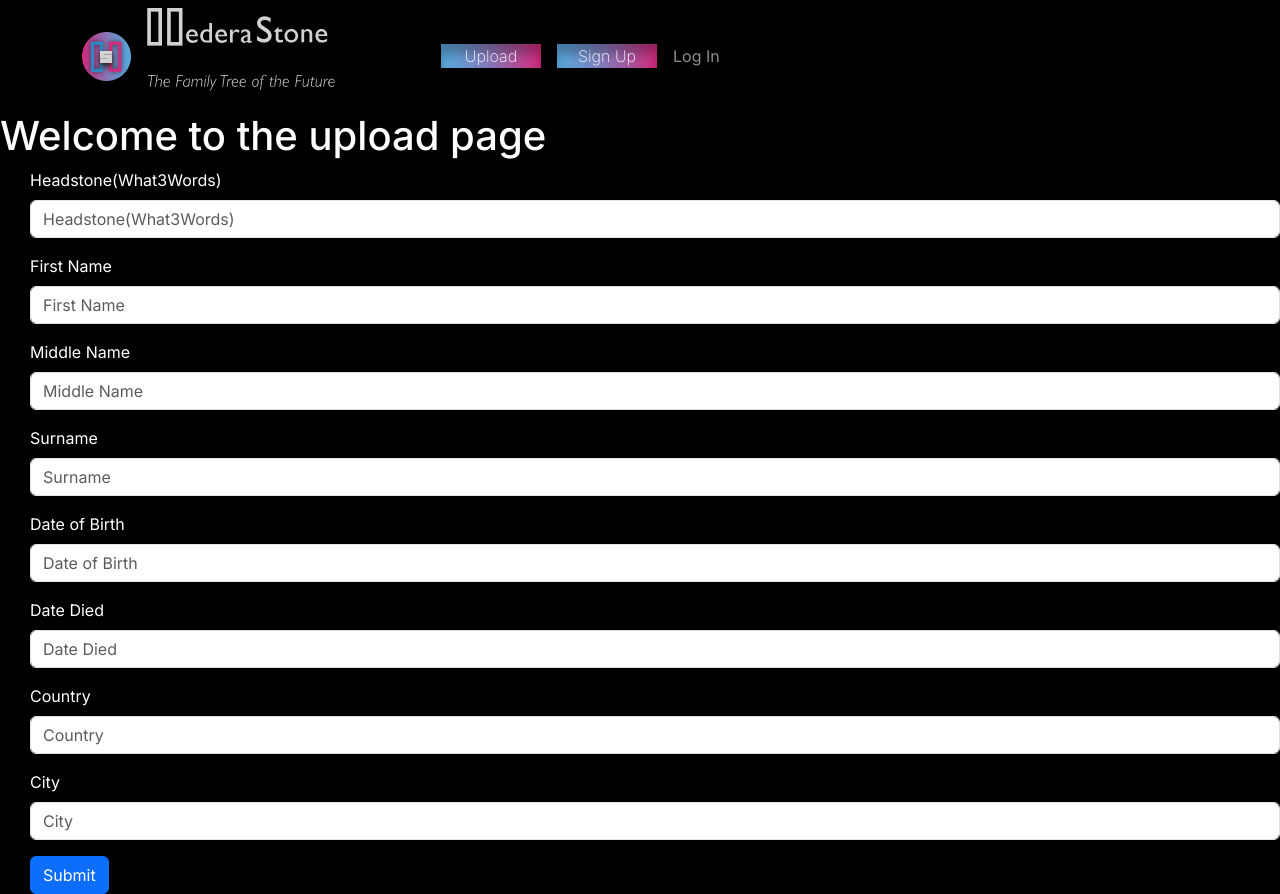
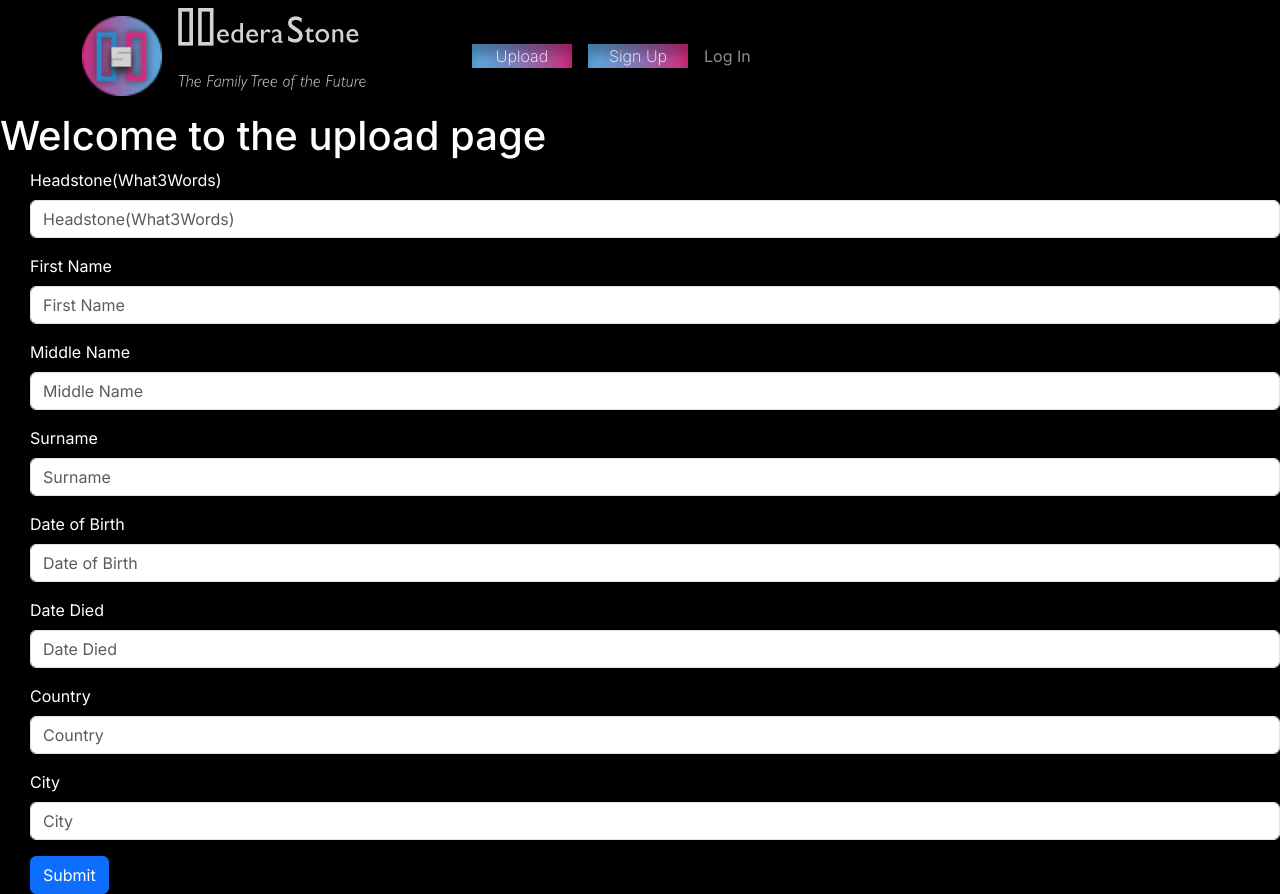
Before and after one commit to 010JGL/hedera_stone_v1, a Next.js app: page /upload/upload in a window 1280 px wide. Built offline with nearby package versions, Linux system fonts and the light colour scheme.

Commit message:
api changes

```diff
--- a/app/components/navbar_upload/NavbarUp.jsx
+++ b/app/components/navbar_upload/NavbarUp.jsx
@@ -20,7 +20,7 @@ const NavbarUp = () => {
         <Container>
           <Navbar.Brand href="/">
             <div className="nav-logo">
-              <Image src={logo} alt="HederaStone Logo" />
+              <Image src={logo} width={80} height={80} alt="HederaStone Logo" />
             </div>
           </Navbar.Brand>
           <div className="nav-title">
@@ -32,8 +32,8 @@ const NavbarUp = () => {
               <div className="button-text">Upload</div>
             </Nav.Link>
             <Nav.Link href="/upload/signup">
-            <div className="button-text">Sign Up</div>
-              </Nav.Link>
+              <div className="button-text">Sign Up</div>
+            </Nav.Link>
             <Nav.Link href="/upload/login">Log In</Nav.Link>
           </Nav>
         </Container>
--- a/app/nfts/page.jsx
+++ b/app/nfts/page.jsx
@@ -10,6 +10,10 @@ export default function Nfts() {
       <div className="three-d-container">
       <ThreeD_image></ThreeD_image>
       </div>
+      <div className="home-display">
+        <div>text</div>
+        <div>img</div>
+      </div>
     </main>
   );
 }
```
Also changed, not shown: app/components/navbar_nft/NavbarNfts.jsx (+1 -6 lines), 1 other file (tests, documents, lock files or other folders).
